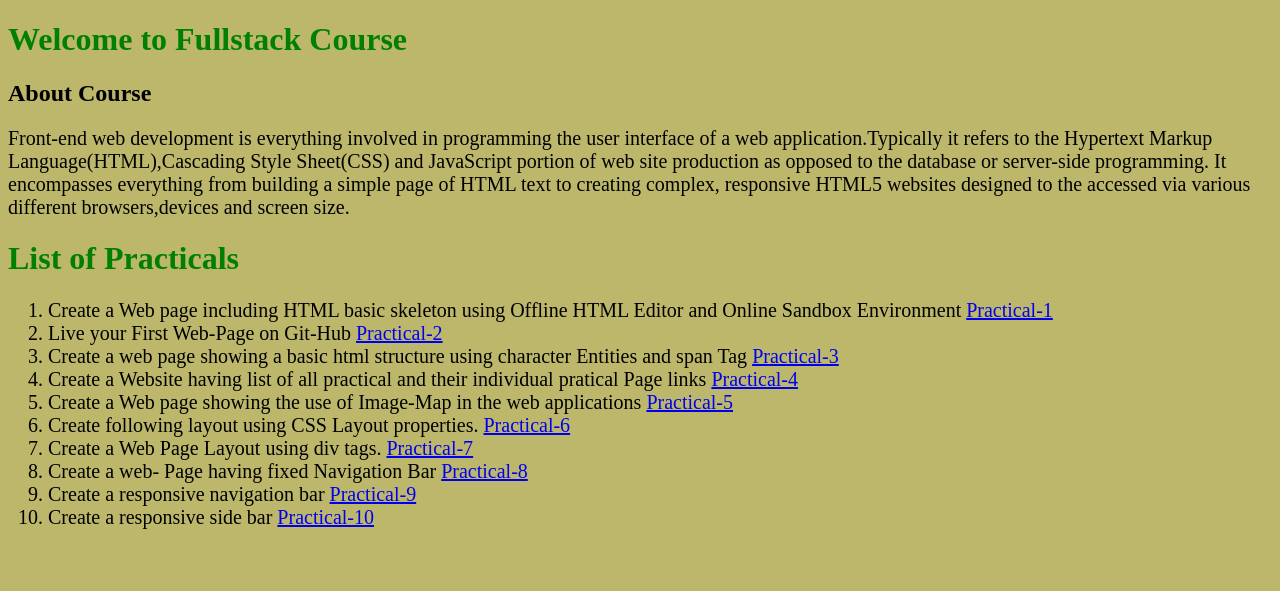
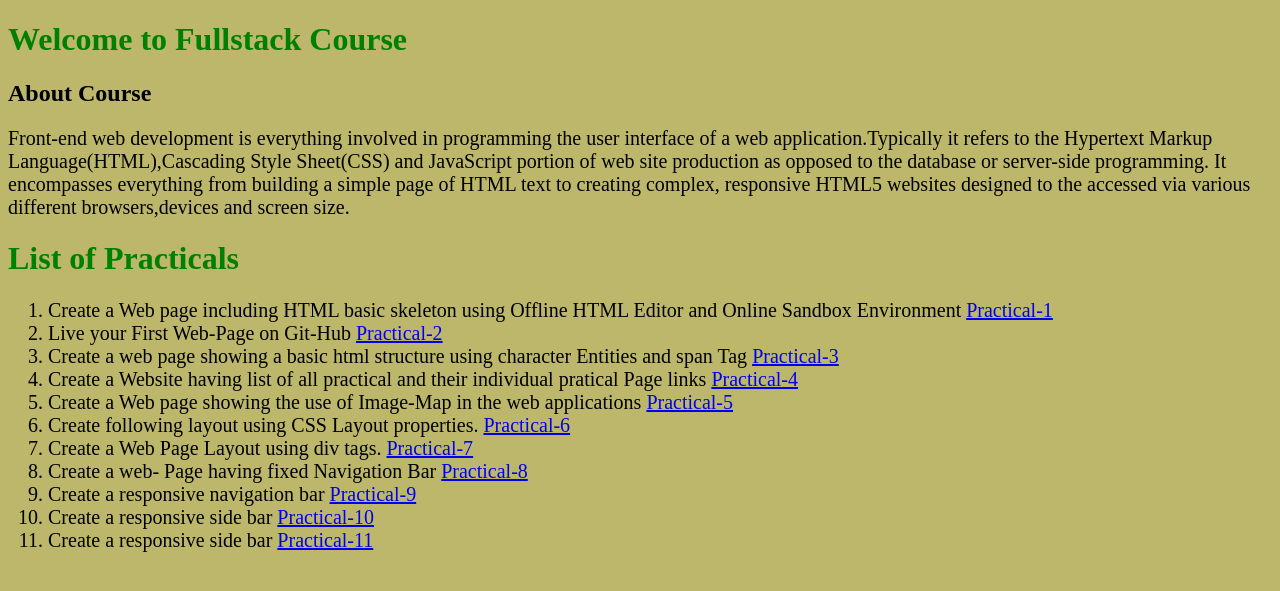
Before and after one commit to Mystery01092000/Full-Stack-sem-5, a Jekyll site: the page index.html, which Jekyll copies as it is, in a window 1280 px wide. Shown: the top 591 px of the page. Built offline with Jekyll 4.4.1, drawn with Linux system fonts in a browser that asks for light colours.

Commit message:
updated index

```diff
--- a/index.html
+++ b/index.html
@@ -56,6 +56,10 @@
             Create a responsive side bar
             <a href="practicals/Practical10.html" target="_blank">Practical-10</a>
         </li>
+        <li>
+            Create a responsive side bar
+            <a href="practicals/Practical10.html" target="_blank">Practical-11</a>
+        </li>
     </ol>
     </div>
 </body>
```
